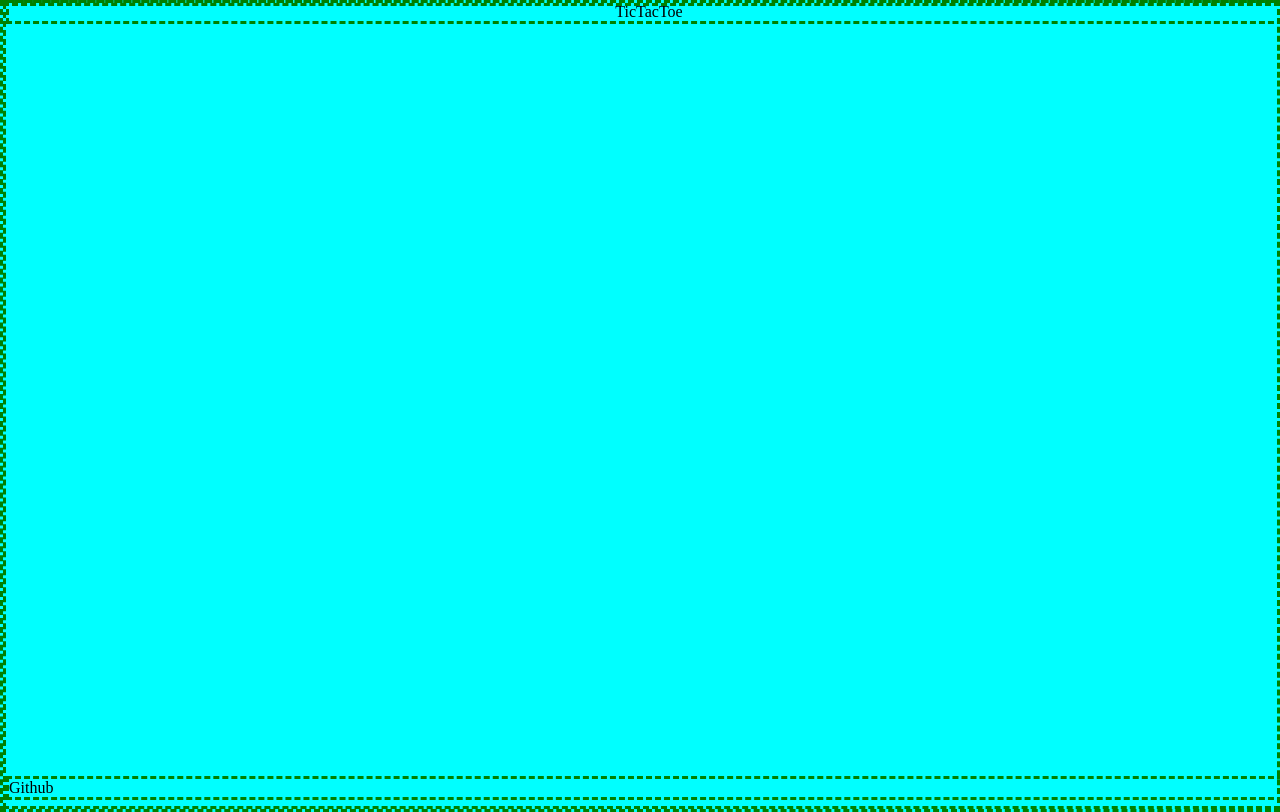
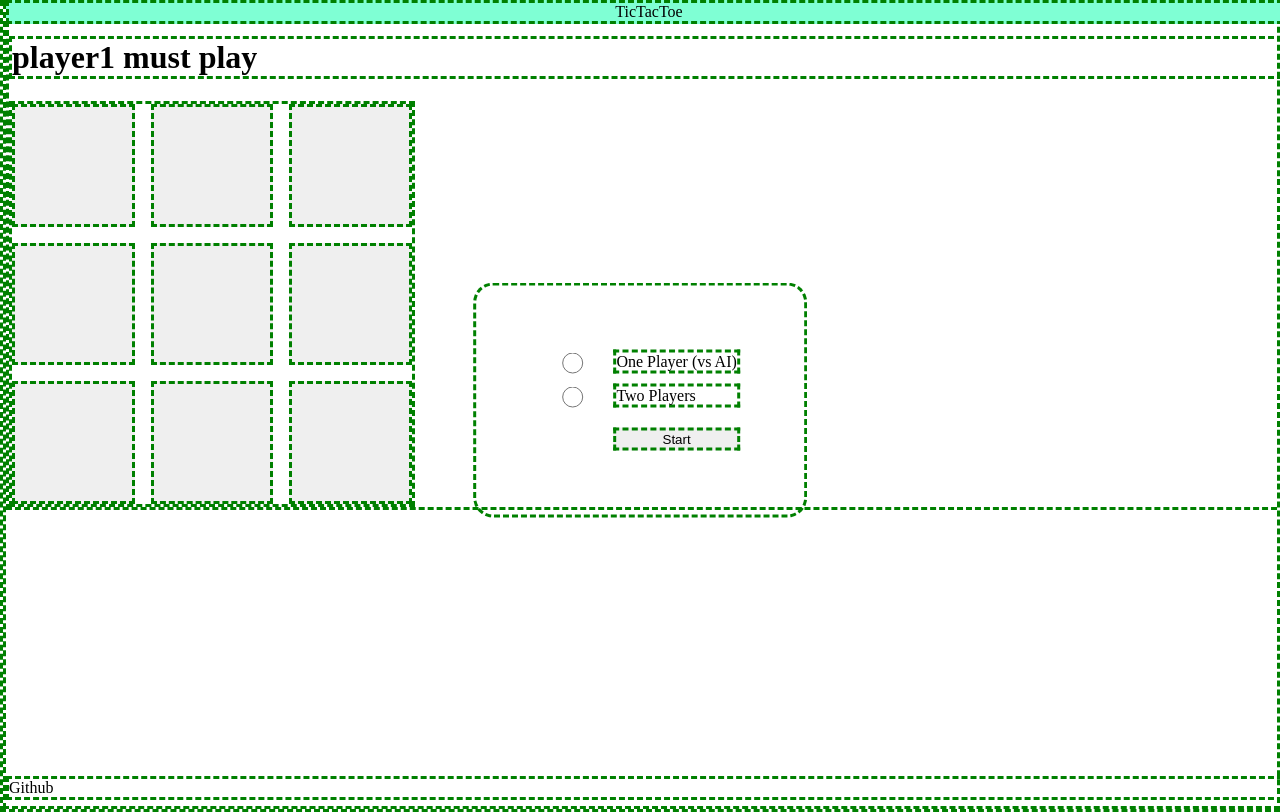
Before and after one commit to sitkaspruce054/tictactoe, a plain HTML site: page index.html in a window 1280 px wide. Drawn offline with Linux system fonts and the light colour scheme.

Commit message:
mostly done with the core logic of the code

```diff
--- a/index.html
+++ b/index.html
@@ -11,6 +11,25 @@
 <body>
     <div id="head">TicTacToe</div>
 
+    <div id="form_container">
+        <form id="menu">
+            <input type="radio" id="one" name = 'playerNum' value=1>
+            <label for="two">One Player (vs AI)</label>
+
+            <input type="radio" id="two" name = 'playerNum' value=2>
+            <label for="two">Two Players</label>
+            <button type="submit" value="submit" id="startgame">Start</button>
+
+
+
+        </form>
+    </div>
+
+    <div class="game_cont">
+        <h1 class="cur_play"></h1>
+        <div class="board"></div>
+
+    </div>
     <div id="foot">Github</div>
 </body>
 </html>
--- a/script.js
+++ b/script.js
@@ -0,0 +1,141 @@
+
+
+/** On a high level:
+
+the form's submit button will call a main function, where we'll
+build two players, and a gameboard that records the number of moves made, as
+well as checking if there exists a win condition.
+
+
+**/
+
+let startbtn = document.getElementById('startgame')
+
+startbtn.addEventListener('click',()=>{
+    main();
+})
+
+function makeGameBoard(){
+    board = []
+    for (let index = 0; index < 9; index++) {
+        board.push(cell(index))
+
+    }
+    const getBoard = () => board;
+
+    const placemarker = (loc,player) =>{
+        if(board[loc].getValue() != 0){
+            alert('cant place here')
+            return
+        }
+        board[loc].updateValue(player)
+
+    }
+    return { getBoard, placemarker}
+}
+
+function cell(index){
+    let val = ''
+    const internal_id = index
+    const get_id = () => internal_id
+    const updateValue = (playerid) => {
+        val = playerid
+    }
+
+    const getValue = () => val;
+    return{
+        updateValue,
+        getValue,
+
+        get_id
+    }
+}
+
+function main(first_player,second_player){
+    const board = makeGameBoard();
+    const players = [
+        {
+            name: first_player,
+            symbol: 'X'
+        },{
+            name: second_player,
+            symbol:'O'
+
+        }
+    ]
+    let cur_player = players[0]
+    const getCurPlayer = () => cur_player;
+    const switchplayer = () =>{
+        cur_player = cur_player === players[0] ? players[1]:players[0]
+
+    }
+    const checkwin = () =>{
+        let boar = board.getBoard();
+        console.log(boar[0].getValue())
+        if(boar[0].getValue() === boar[1].getValue() === boar[2].getValue()){
+            if(boar[0] != ''){
+                alert('sss')
+            }
+        }
+
+
+    }
+    const playRound = (index) => {
+
+        board.placemarker(index,getCurPlayer().symbol);
+        checkwin()
+
+
+        switchplayer();
+
+    }
+
+    return {
+        playRound,
+        getCurPlayer,
+        getBoard:board.getBoard
+    }
+}
+
+function controldisplay(){
+    const game = main('player1','player2')
+    const player_turn = document.querySelector('.cur_play');
+    const board_cont = document.querySelector('.board');
+
+    const updateScreen = () => {
+
+        board_cont.textContent = '';
+        const board = game.getBoard();
+
+        const cur_player = game.getCurPlayer();
+
+        player_turn.textContent = `${cur_player.name} must play`
+
+        // getting the cells
+
+        board.forEach(Cell => {
+
+            const cell_button = document.createElement('button')
+            cell_button.classList.add('cell')
+
+            cell_button.dataset.index = Cell.get_id();
+            cell_button.textContent = Cell.getValue();
+            board_cont.appendChild(cell_button)
+        })
+    }
+    function inputHandler(e) {
+        e.target.disabled = true;
+        const selectedCell = e.target.dataset.index;
+        if (!selectedCell) return;
+        alert('detected')
+        game.playRound(selectedCell);
+        selectedCell.disabled = true;
+        updateScreen();
+    }
+    board_cont.addEventListener("click",inputHandler);
+
+    updateScreen();
+}
+
+
+controldisplay();
--- a/style.css
+++ b/style.css
@@ -5,7 +5,7 @@
 body{
     height: 100vh;
     width: 100vw;
-    background-color: aqua;
+
     margin: 0;
 }
 #head{
@@ -14,11 +14,43 @@ body{
     width: 100vw;
     display: flex;
     justify-content: center;
-    background-color: aquamarineß;
+    background-color: aquamarine;
 }
 
 #foot{
     position: absolute;
     bottom: 0px;
     width: 100vw;
+
 }
+
+#menu{
+    position: absolute;
+    top: 50%;
+    left: 50%;
+    transform: translate(-50%,-50%);
+    display: grid;
+    grid-template-columns: .5fr 1fr;
+    padding: 4rem;
+    gap: 10px;
+    border-radius: 20px;
+
+
+
+}
+
+#startgame{
+    grid-column: 2/3;
+
+    margin-top: 10px;
+}
+
+.board{
+    display:grid;
+    grid-template-columns: repeat(3,1fr);
+    grid-template-rows: repeat(3,1fr);
+    height: 400px;
+    width: 400px;
+    gap: 1rem;
+
+}
```
